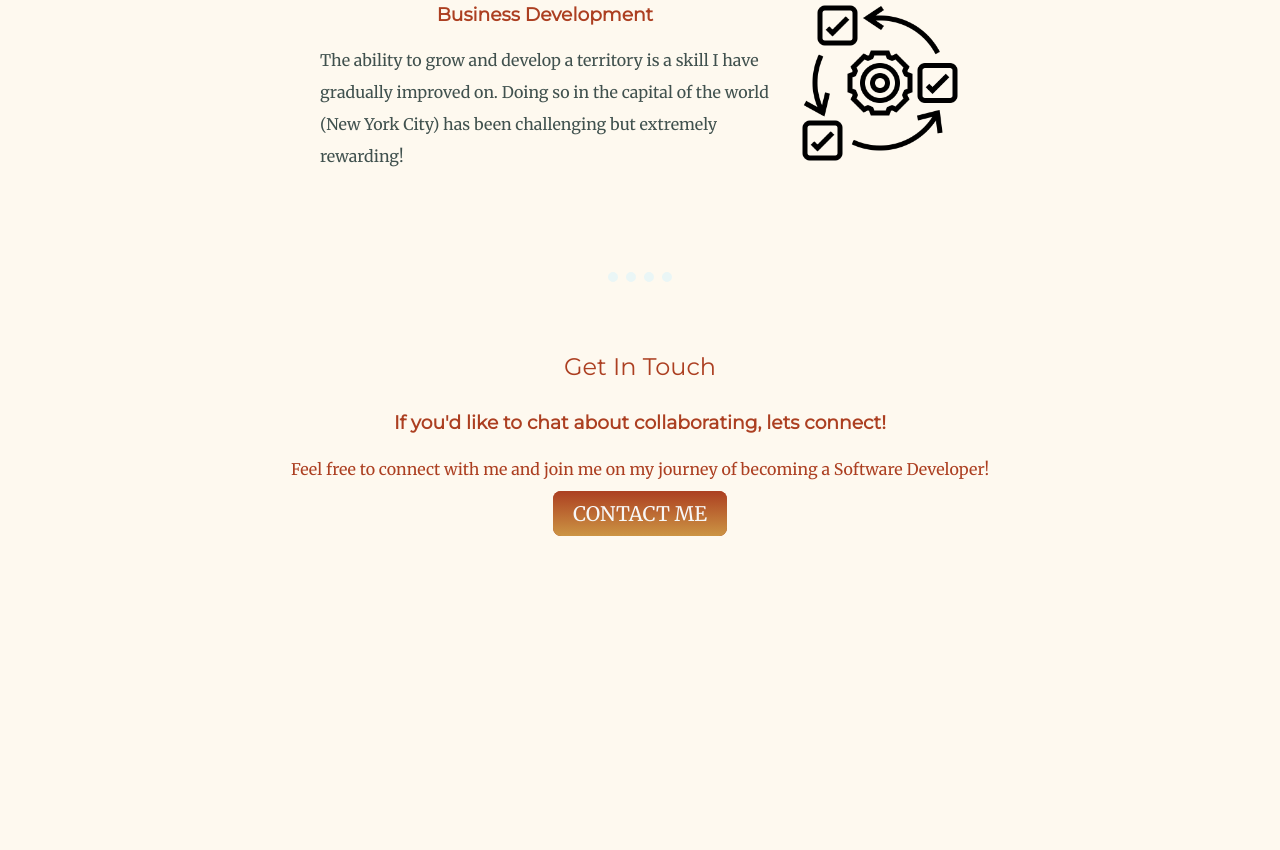
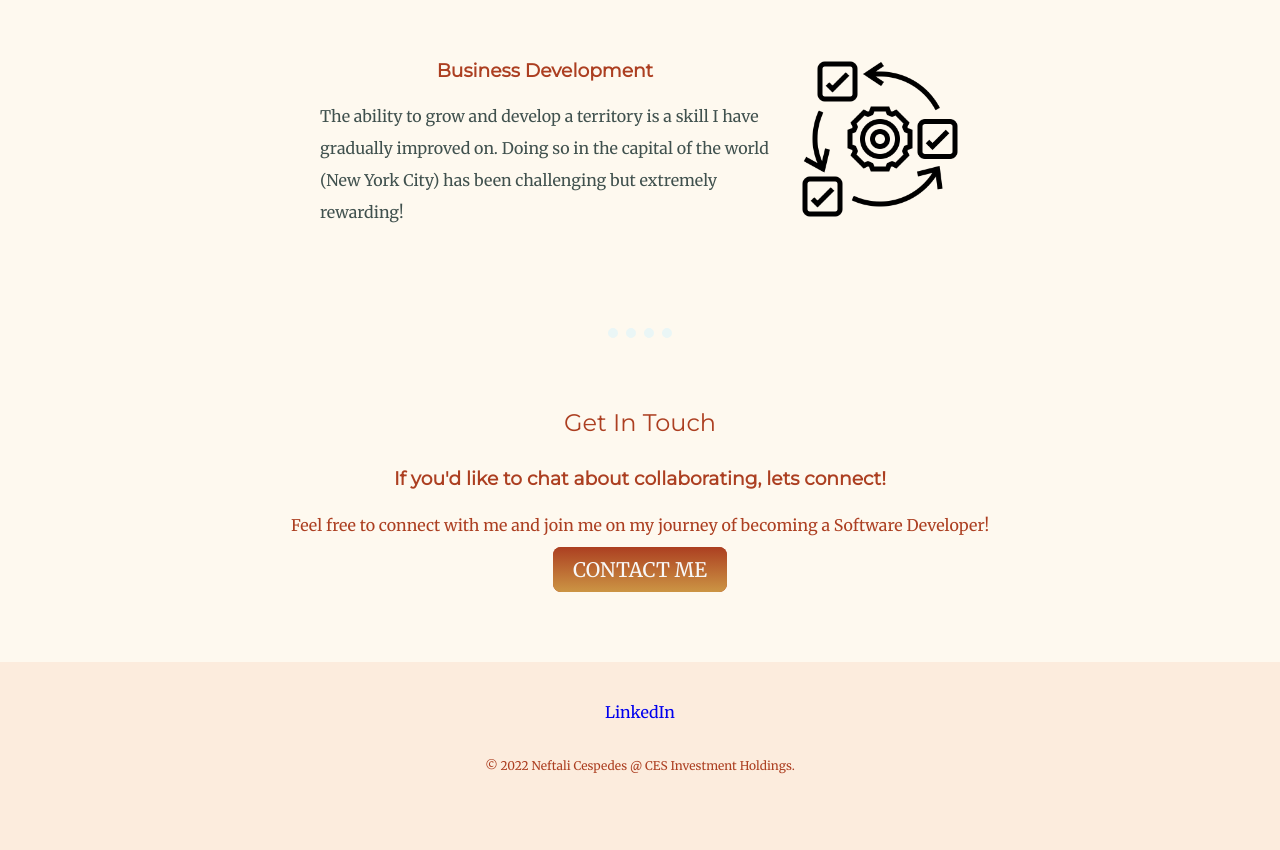
Before and after one commit to cespedesn/my-personal-website, a plain HTML site: page index.html in a window 1280 px wide. Shown: the part 2448-3298 px from the top of the page. Before the commit the page ends 3054 px from the top, so only its background shows below. Drawn offline with Linux system fonts and the light colour scheme.

Commit message:
Add bottom-container with link to linkedin and copyright feature

```diff
--- a/index.html
+++ b/index.html
@@ -52,5 +52,9 @@
             <a class="btn" href="mailto:cesinvestmentholdings@gmail.com">CONTACT ME</a>
         </div>
     </div>
+    <div class="bottom-container">
+        <a class="footer-link" href="https://www.linkedin.com/in/neftali-cespedes-7173a7a0/">LinkedIn</a>
+        <p class="copyright">© 2022 Neftali Cespedes @ CES Investment Holdings.</p>
+    </div>
   </body>
 </html>
--- a/style.css
+++ b/style.css
@@ -71,6 +71,11 @@ h3 {
     padding-top: 100px;
 }
 
+.hi-intro {
+    width: 30%;
+    margin: auto;
+}
+
 hr {
     padding-top: 40px;
     border-style: dotted none none;
@@ -125,7 +130,7 @@ p {
     text-decoration: none;
 }
 
-  .btn:hover {
+.btn:hover {
     background: #FCECDD;
     background-image: -webkit-linear-gradient(top, #FCECDD, #CC9544);
     background-image: -moz-linear-gradient(top, #FCECDD, #CC9544);
@@ -134,3 +139,23 @@ p {
     background-image: linear-gradient(to bottom, #FCECDD, #CC9544);
     text-decoration: none;
 }
+
+a {
+    text-decoration: none;
+}
+
+a:hover {
+    color: #D67D3E;
+}
+
+.bottom-container {
+    background-color:#FCECDD;
+    padding-top: 40px;
+    padding-bottom: 40px;
+}
+
+.copyright {
+    font-size: .75rem;
+    color:#AC3F21;
+    padding: 20px 0;
+}
```
